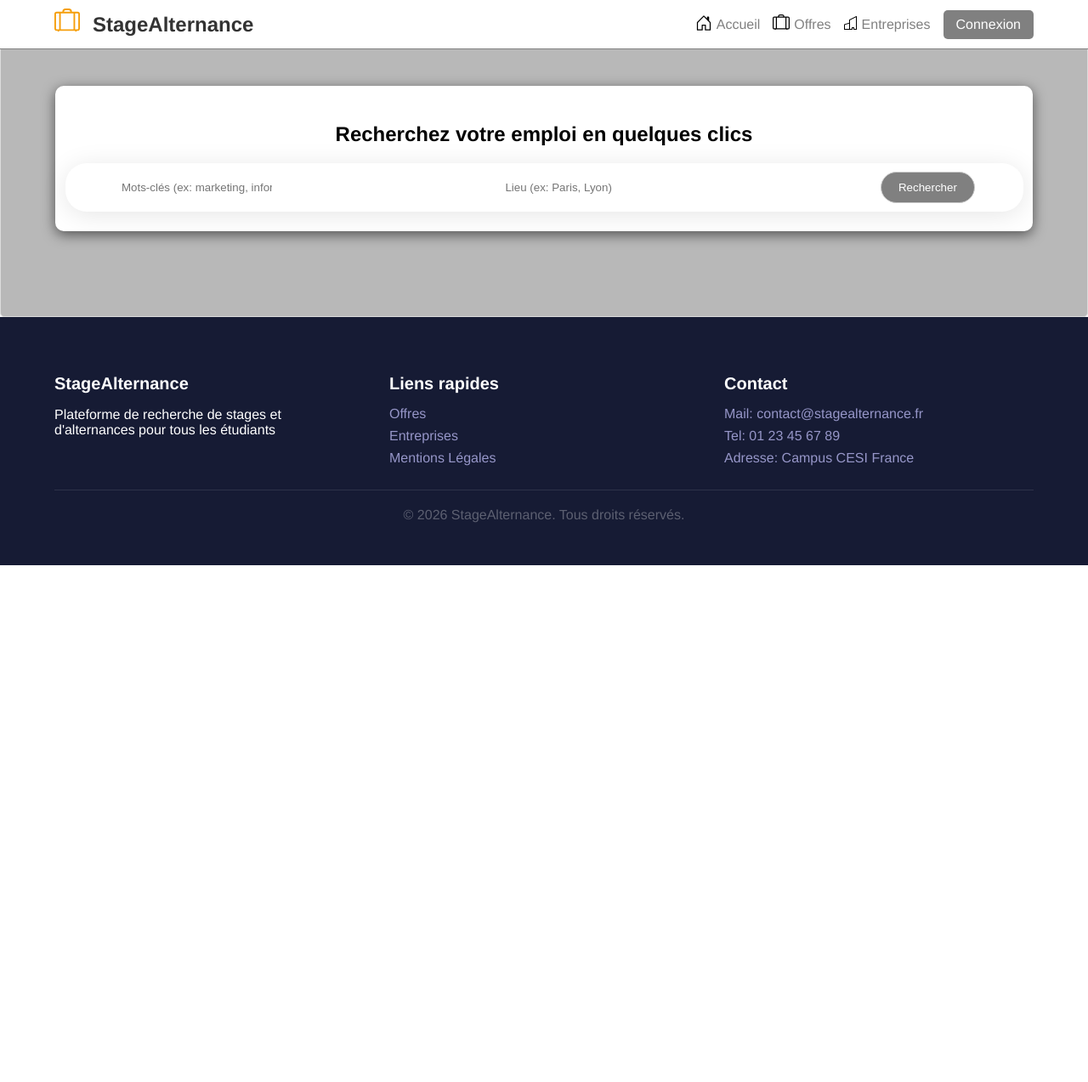
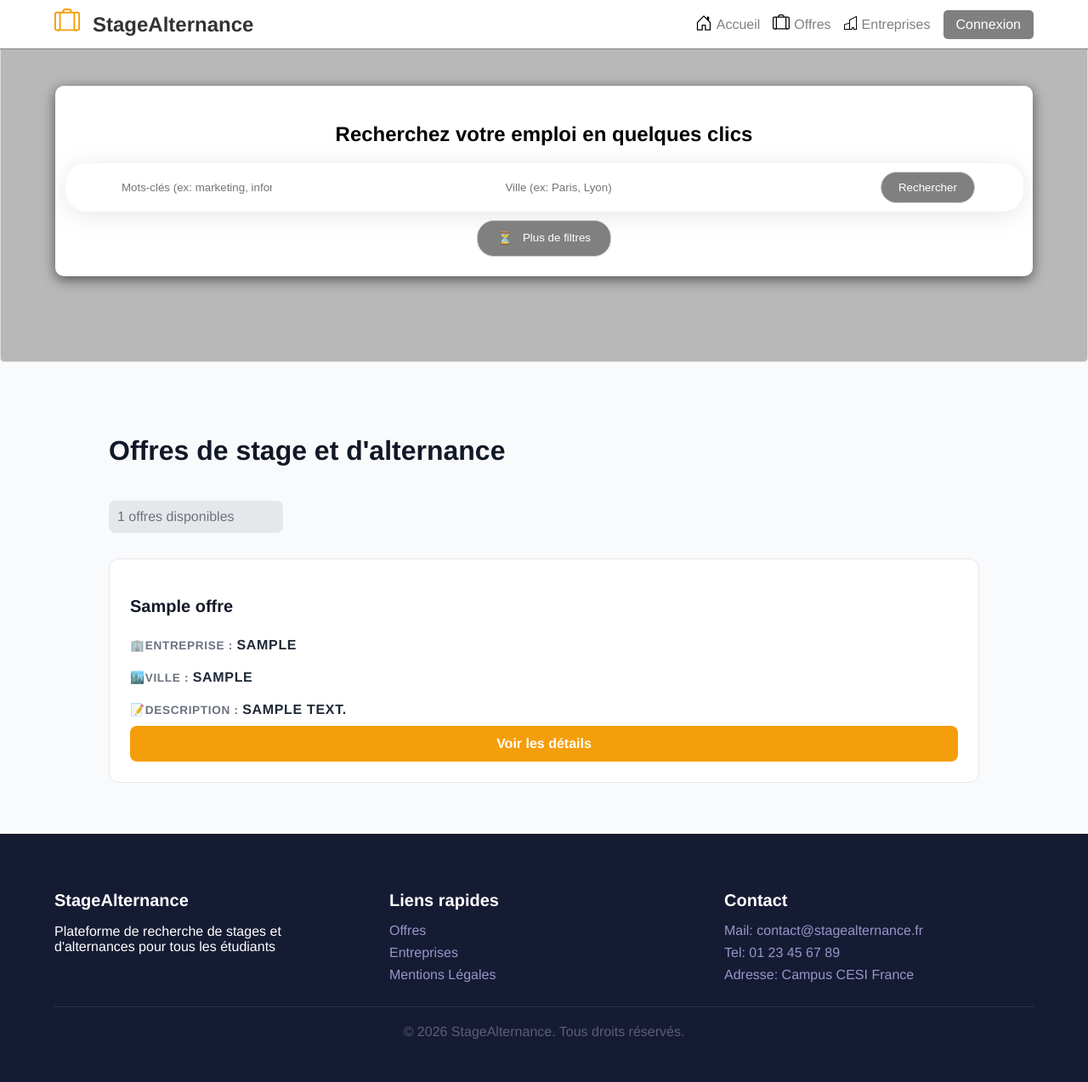
Before and after one commit to dkinhou/Projet-web4all, a PHP site: page /offres in a window 1280 px wide. Shown: the whole page at 85% size. Before the commit the page ends 665 px from the top, so only its background shows below. Run offline with PHP 8.4, Linux system fonts and the light colour scheme; tables that the repository leaves empty or names only in its code hold one stand-in row (values such as "Sample post").

Commit message:
page_offres

```diff
--- a/public/css/offres.css
+++ b/public/css/offres.css
@@ -46,3 +46,177 @@
     background-color: #F59E0B;
     color: white;
 }
+
+.filter-section button {
+    margin-top:10px;
+    border-radius: 20px;
+    padding: 1% 2%;
+    border: 1px solid #ccc;
+    background-color: grey;
+    color: white;
+}
+
+.filter-section button:hover {
+    background-color: #F59E0B;
+    color: white;
+}
+
+.filter-icon {
+    margin-right: 8px;
+    font-size: 1.1em;
+    vertical-align: middle;
+}
+
+
+.modal {
+    display: none;
+    position: fixed;
+    z-index: 1000;
+    left: 0;
+    top: 0;
+    width: 100%;
+    height: 100%;
+    background-color: rgba(0,0,0,0.5);
+}
+
+
+.modal-content {
+    background-color: white;
+    margin: 10% auto;
+    padding: 20px;
+    border-radius: 10px;
+    width: 300px;
+    box-shadow: 0 5px 15px rgba(0,0,0,0.3);
+    position: relative;
+}
+
+
+.close {
+    position: absolute;
+    right: 15px;
+    top: 10px;
+    font-size: 24px;
+    cursor: pointer;
+}
+
+.label-form {
+    display: block;
+    margin-top: 15px;
+    font-weight: bold;
+    color: #374151;
+    text-align: left;
+}
+
+.form-control {
+    width: 100%;
+    padding: 8px;
+    margin-top: 5px;
+    border: 1px solid #ccc;
+    border-radius: 5px;
+}
+
+select {
+    width: 100%;
+    padding: 8px;
+    margin-top: 5px;
+    border: 1px solid #ccc;
+    border-radius: 5px;
+}
+
+.submit-filter {
+    margin-top: 20px;
+    width: 100%;
+    padding: 10px;
+    background-color: #F59E0B;
+    color: white;
+    font-weight: bold;
+    border: none;
+    border-radius: 5px;
+    cursor: pointer;
+}
+
+.submit-filter:hover {
+    background-color: #d97706;
+}
+
+.offres {
+    padding: 60px 10%;
+    background-color: #f9fafb;
+}
+
+.offres h2 {
+    font-size: 2rem;
+    color: #111827;
+    font-weight: 800;
+    margin-bottom: 40px;
+}
+
+.offres-count {
+    font-size: 1rem;
+    color: #6b7280;
+    margin-bottom: 30px;
+    background-color: #e5e7eb;
+    width: 20%;
+    padding: 10px;
+    border-radius: 8px;
+}
+
+.offres-list {
+    display: grid;
+    grid-template-columns: repeat(auto-fit, minmax(320px, 1fr));
+    gap: 25px;
+}
+
+.offre-card {
+    background-color: white;
+    color: #374151;
+    border: 1px solid #e5e7eb;
+    border-radius: 12px;
+    padding: 24px;
+    transition: all 0.3s ease;
+    display: flex;
+    flex-direction: column;
+}
+
+.offre-card:hover {
+    transform: translateY(-5px);
+    box-shadow: 0 10px 25px rgba(0, 0, 0, 0.05);
+    border-color: #F59E0B;
+}
+
+.offre-card h3 {
+    color: #111827;
+    font-size: 1.25rem;
+    margin-bottom: 15px;
+}
+
+
+.offre-card h4 {
+    font-size: 0.85rem;
+    text-transform: uppercase;
+    letter-spacing: 0.05em;
+    color: #6b7280;
+    margin: 10px 0 10px 0;
+}
+
+.offre-card span {
+    color: #1f2937;
+    font-weight: 600;
+    font-size: 1rem;
+}
+
+.details-button {
+    margin-top: auto;
+    text-align: center;
+    padding: 12px;
+    background-color: #F59E0B;
+    color: white;
+    font-weight: bold;
+    text-decoration: none;
+    border-radius: 8px;
+    transition: background-color 0.3s ease;
+}
+
+.details-button:hover {
+    background-color: #d97706;
+}
--- /dev/null
+++ b/public/js/filtre.js
@@ -0,0 +1,20 @@
+const modal = document.getElementById("filterModal");
+const btn = document.getElementById("openFilter");
+const span = document.getElementsByClassName("close")[0];
+
+// Ouvrir la modale
+btn.onclick = function() {
+    modal.style.display = "block";
+}
+
+// Fermer avec la croix
+span.onclick = function() {
+    modal.style.display = "none";
+}
+
+// Fermer si on clique n'importe où en dehors de la boîte blanche
+window.onclick = function(event) {
+    if (event.target == modal) {
+        modal.style.display = "none";
+    }
+}
--- a/src/Model/connexionDB.php
+++ b/src/Model/connexionDB.php
@@ -1,4 +1,5 @@
 <?php
+namespace App\Model;
 
 class ConnexionDB {
     private $host = 'localhost';
@@ -9,8 +10,8 @@ class ConnexionDB {
 
     public function __construct() {
         try {
-            $this->conn = new PDO("mysql:host={$this->host};dbname={$this->dbname}", $this->username, $this->password);
-            $this->conn->setAttribute(PDO::ATTR_ERRMODE, PDO::ERRMODE_EXCEPTION);
+            $this->conn = new \PDO("mysql:host={$this->host};dbname={$this->dbname}", $this->username, $this->password);
+            $this->conn->setAttribute(\PDO::ATTR_ERRMODE, \PDO::ERRMODE_EXCEPTION);
         } catch (PDOException $e) {
             echo "Connection failed: " . $e->getMessage();
         }
--- /dev/null
+++ b/src/Model/offres.php
@@ -0,0 +1,22 @@
+<?php
+
+namespace App\Model;
+
+include_once 'connexionDB.php';
+
+use App\Model\ConnexionDB;
+
+class offres {
+    private $db;
+
+    public function __construct() {
+        $this->db = (new connexionDB())->getConnection();
+    }
+
+    public function getAllOffres() {
+        $srql = 'SELECT * FROM offres';
+        $stmt = $this->db->prepare($srql);
+        $stmt->execute();
+        return $stmt->fetchAll(\PDO::FETCH_ASSOC);
+    }
+}
--- a/src/controllers/Controller.php
+++ b/src/controllers/Controller.php
@@ -1,4 +1,5 @@
 <?php
+include_once __DIR__ . '/../Model/connexionDB.php';
 
 abstract class Controller {
     protected $_twig;
@@ -10,6 +11,7 @@ abstract class Controller {
             'cache' => false,
             'debug' => true
         ]);
+
     }
 
 
--- a/src/controllers/controllerConnexion.php
+++ b/src/controllers/controllerConnexion.php
@@ -1,6 +1,10 @@
 <?php
+use App\Model\UserConnexion;
+use App\Model\ConnexionDB;
+
 require_once 'Controller.php';
 require_once __DIR__ . '/../Model/userconnexion.php';
+
 
 class controllerConnexion extends Controller {
 
--- a/src/controllers/controllerOffres.php
+++ b/src/controllers/controllerOffres.php
@@ -1,17 +1,24 @@
 <?php
 require_once 'Controller.php';
+require_once __DIR__ . '/../Model/offres.php';
+
+use App\Model\offres;
 
 class controllerOffres extends Controller {
+    private $offresModel;
 
     public function __construct($url) {
         parent::__construct();
-        $this->index();
+        $this->offresModel = new offres();
     }
 
     public function index() {
 
+    $taboffres = $this->offresModel->getAllOffres();
         $this->render('offres.twig.html', [
-            'message' => 'Bienvenue !'
+            'offres' => $taboffres,
+            'compteur' => count($taboffres)
         ]);
     }
+
 }
--- a/src/router/router.php
+++ b/src/router/router.php
@@ -63,6 +63,7 @@ class router
                 {
                     require_once(__DIR__ . '/../controllers/controllerOffres.php');
                     $this->_ctrl = new controllerOffres($url);
+                    $this->_ctrl->index();
                 }
                 else if ($url[0] === 'entreprises')
                 {
@@ -73,6 +74,12 @@ class router
                 {
                     require_once(__DIR__ . '/../controllers/controllerContact.php');
                     $this->_ctrl = new controllerContact($url);
+                }
+                else if ($url[0] === 'mentions')
+                {
+                    require_once(__DIR__ . '/../controllers/controllerMentions.php');
+                    $this->_ctrl = new controllerMentions($url);
+                    $this->_ctrl->index();
                 }
                 else
                 {
--- a/templates_view/offres.twig.html
+++ b/templates_view/offres.twig.html
@@ -1,6 +1,6 @@
 {% extends 'template.twig.html' %}
 
-    {% block title %}Accueil – StageAlternance{% endblock %}
+    {% block title %}Offres – StageAlternance{% endblock %}
 
     {% block stylesheets %}
     <link rel="stylesheet" href="/css/offres.css">
@@ -13,10 +13,63 @@
                 <form action="#" method="get">
                     <div class="search-form">
                         <input type="text" name="keyword" placeholder="Mots-clés (ex: marketing, informatique)" required>
-                        <input type="text" name="location" placeholder="Lieu (ex: Paris, Lyon)" >
+                        <input type="text" name="location" placeholder="Ville (ex: Paris, Lyon)" >
                         <button type="submit">Rechercher</button>
                     </div>
                 </form>
+                <div class="filter-section">
+                    <button id="openFilter">
+                    <span class="filter-icon">⏳</span> Plus de filtres
+                    </button>
+                </div>
+                <div id="filterModal" class="modal">
+                    <div class="modal-content">
+                        <span class="close">&times;</span>
+                        <h3>⏳ Filtres</h3>
+                        <form action="/recherche" method="GET">
+                            <label class="label-form">Nom de l'entreprise :</label>
+                            <input class="form-control" type="text" name="entreprise" placeholder="Ex: Google">
+                            <label class="label-form">Spécialité :</label>
+                            <input class="form-control" type="text" name="specialite" placeholder="Ex: Informatique">
+                            <label class="label-form">Niveau :</label>
+                            <select name="type">
+                                <option value="Bac">Bac</option>
+                                <option value="Bac+1">Bac+1</option>
+                                <option value="Bac+2">Bac+2</option>
+                                <option value="Bac+3">Bac+3</option>
+                                <option value="Bac+4">Bac+4</option>
+                                <option value="Bac+5">Bac+5</option>
+                            </select>
+                            <label class="label-form">Ville :</label>
+                            <input class="form-control" type="text" name="ville" placeholder="Ex: Lyon">
+                            <label class="label-form">Type de contrat:  </label>
+                            <select name="type">
+                                <option value="stage">Stage</option>
+                                <option value="alternance">Alternance</option>
+                            </select>
+
+                            <button type="submit" class="submit-filter">Appliquer</button>
+                        </form>
+                    </div>
+                </div>
             </div>
         </section>
+
+            <section class="offres">
+                <h2>Offres de stage et d'alternance</h2>
+                <p class="offres-count">{{ compteur }} offres disponibles</p>
+                <div class="offres-list">
+                    {% for offre in offres %}
+                    <div class="offre-card">
+                        <h3>{{ offre.titre }}</h3>
+                        <h4>🏢Entreprise : <span>{{ offre.entreprise }}</span></h4>
+                        <h4>🏙️Ville : <span>{{ offre.ville }}</span></h4>
+                        <h4>📝Description : <span>{{ offre.description }}</span></h4>
+                        <a href="/offres/{{ offre.id }}" class="details-button">Voir les détails</a>
+                    </div>
+                    {% endfor %}
+                </div>
+            </section>
+
+           <script src="/js/filtre.js"></script>
         {% endblock %}
--- a/templates_view/template.twig.html
+++ b/templates_view/template.twig.html
@@ -67,7 +67,7 @@
                 <h2>Liens rapides</h2>
                 <div class="footer-links"><a href="offres">Offres</a></div>
                 <div class="footer-links"><a href="entreprises">Entreprises</a></div>
-                <div class="footer-links"><a href="#">Mentions Légales</a></div>
+                <div class="footer-links"><a href="mentions">Mentions Légales</a></div>
             </div>
             <div class="footer-group">
                 <h2>Contact</h2>
```
Also changed, not shown: public/css/mentions.css (+63 -0 lines), src/controllers/controllerMentions.php (added, +16 -0 lines), templates_view/mentions.twig.html (+82 -0 lines), public/test.php (line endings or trailing spaces).
